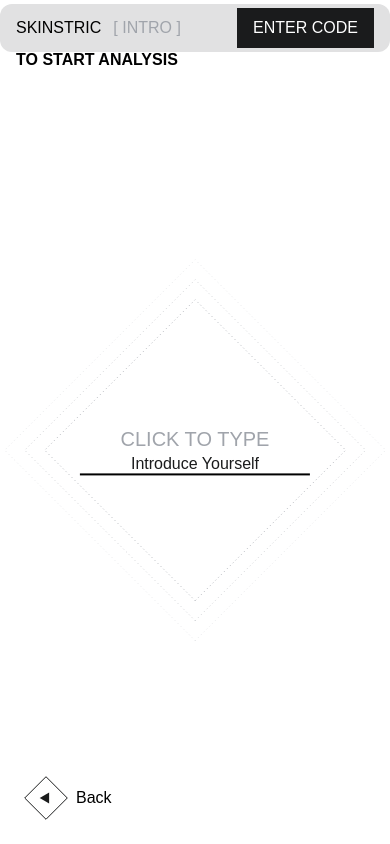
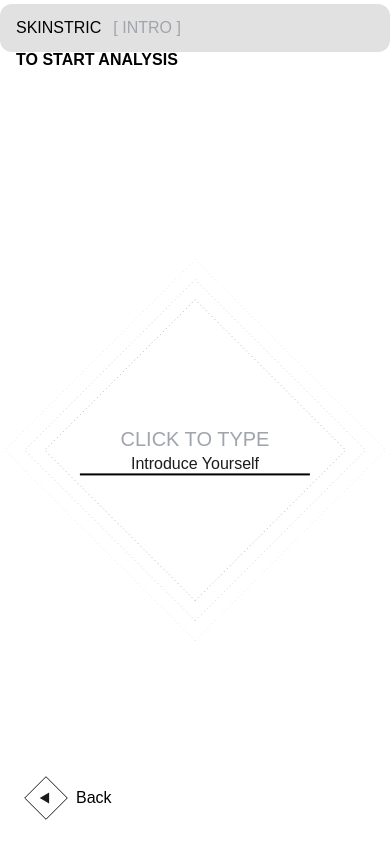
Before and after one commit to Franklin28create/skinstric-ai, a Next.js app: page /intro in a window 390 px wide. Built offline with nearby package versions, Linux system fonts and the light colour scheme; no server answers; a web font is replaced by a local one.

Commit message:
Added clerk authentication

```diff
--- a/app/components/Navbar.tsx
+++ b/app/components/Navbar.tsx
@@ -2,6 +2,7 @@
 
 import { useRouter } from "next/navigation";
 import { useNavStatus } from "../store/useNavStatus";
+import { SignedIn, SignedOut, SignInButton, SignUpButton, UserButton } from "@clerk/nextjs";
 
 const Navbar = ({ hideCodeButton = false }: { hideCodeButton?: boolean }) => {
   const { status, visible } = useNavStatus();
@@ -31,8 +32,14 @@ const Navbar = ({ hideCodeButton = false }: { hideCodeButton?: boolean }) => {
           [ {status || " ... "} ]
         </p>
       </div>
+
+      <div className="text-white flex gap-4 max-md:px-4 max-md:py-2">
+        <SignedIn>
+          <UserButton />
+        </SignedIn>
+      </div>
       {!hideCodeButton && (
-        <button className="bg-secondary px-[16px] py-[8px] text-white uppercase cursor-not-allowed">
+        <button className="bg-secondary px-[16px] py-[8px] text-white uppercase cursor-not-allowed hidden md:block">
           Enter Code
         </button>
       )}
--- a/app/globals.css
+++ b/app/globals.css
@@ -63,3 +63,7 @@
 .upload_bullet-point-secondary {
   @apply border w-[5px] h-[5px] absolute bottom-0 rounded-full left-0 max-md:left-[7%] max-md:-translate-x-[65%] max-sm:-translate-x-[200%] translate-x-[100%] translate-y-[385%];
 }
+
+.auth_btn {
+  @apply bg-secondary px-6 py-4 rounded-md hover:bg-primary-200 hover:text-secondary transition-all duration-400
+}
--- a/app/layout.tsx
+++ b/app/layout.tsx
@@ -1,11 +1,16 @@
 import type { Metadata } from "next";
 import localFont from "next/font/local";
 import "./globals.css";
+import { ClerkProvider } from "@clerk/nextjs";
 
 const RoobertTrial = localFont({
   src: [
-  { path: "/fonts/RoobertTRIAL-Regular.otf", weight: "300", style: "normal" },
-    { path: "/fonts/RoobertTRIAL-SemiBold.otf", weight: "500", style: "normal" },
+    { path: "/fonts/RoobertTRIAL-Regular.otf", weight: "300", style: "normal" },
+    {
+      path: "/fonts/RoobertTRIAL-SemiBold.otf",
+      weight: "500",
+      style: "normal",
+    },
     { path: "/fonts/RoobertTRIAL-Bold.otf", weight: "600", style: "normal" },
   ],
 });
@@ -21,12 +26,12 @@ export default function RootLayout({
   children: React.ReactNode;
 }>) {
   return (
-    <html lang="en">
-      <body
-        className={`${RoobertTrial.className} antialiased`}
-        >
-        {children}
-      </body>
-    </html>
+    <ClerkProvider>
+      <html lang="en">
+        <body className={`${RoobertTrial.className} antialiased`}>
+          {children}
+        </body>
+      </html>
+    </ClerkProvider>
   );
 }
--- /dev/null
+++ b/middleware.ts
@@ -0,0 +1,21 @@
+import { clerkMiddleware, createRouteMatcher } from "@clerk/nextjs/server";
+
+const protectedRoutes = createRouteMatcher([
+  "/",
+  "/camera",
+  "/upload",
+  "/intro",
+  "/analysis",
+  "/demographics",
+]);
+
+export default clerkMiddleware(async (auth, req) => {
+  if (protectedRoutes(req)) await auth.protect();
+});
+
+export const config = {
+  matcher: [
+    "/((?!_next|[^?]*\\.(?:html?|css|js(?!on)|jpe?g|webp|png|gif|svg|ttf|woff2?|ico|csv|docx?|xlsx?|zip|webmanifest)).*)",
+    "/(api|trpc)(.*)",
+  ],
+};
--- a/package.json
+++ b/package.json
@@ -9,6 +9,7 @@
     "lint": "next lint"
   },
   "dependencies": {
+    "@clerk/nextjs": "^6.12.12",
     "@gsap/react": "^2.1.2",
     "@types/next": "^8.0.7",
     "axios": "^1.8.4",
```
Also changed, not shown: 1 other file (tests, documents, lock files or other folders).
